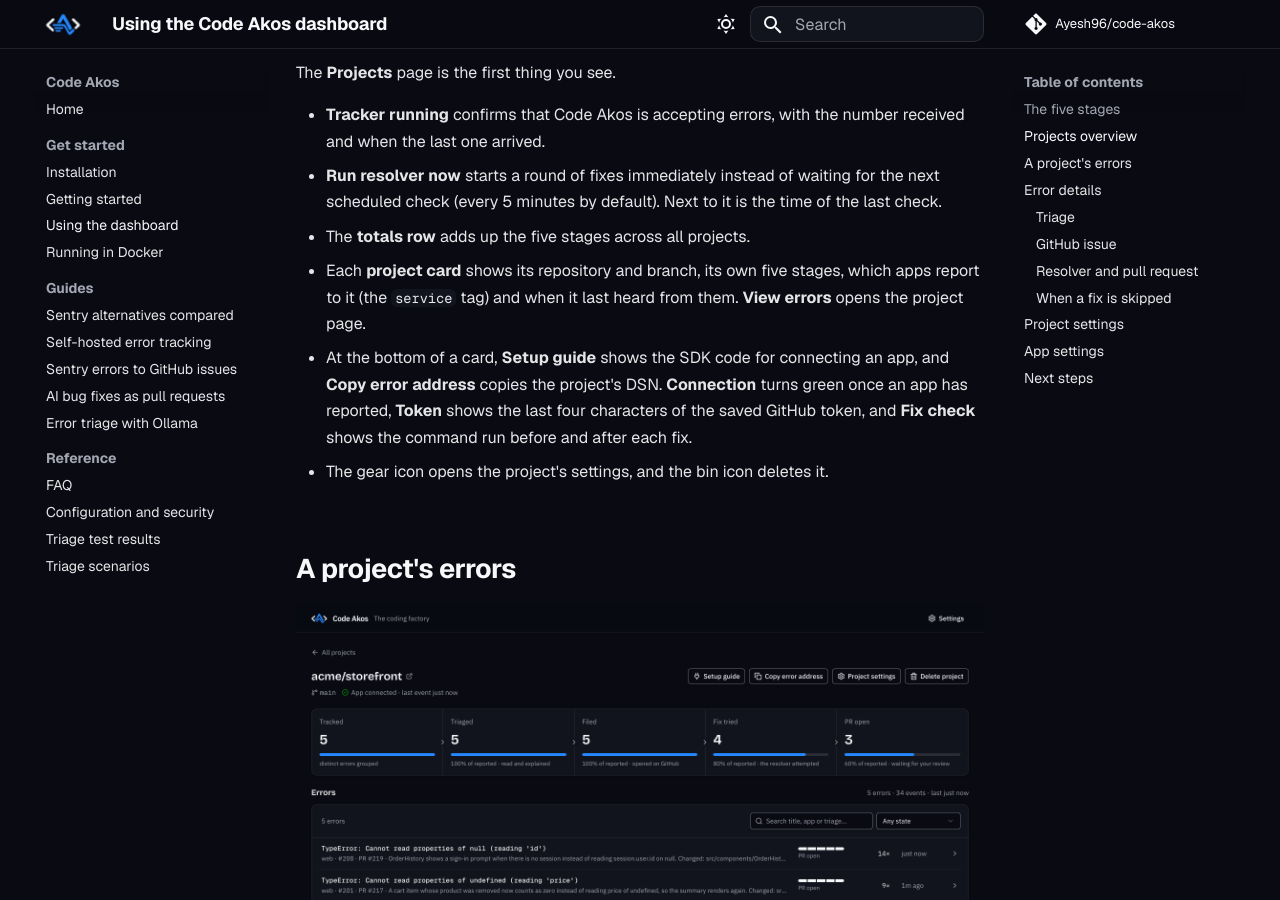
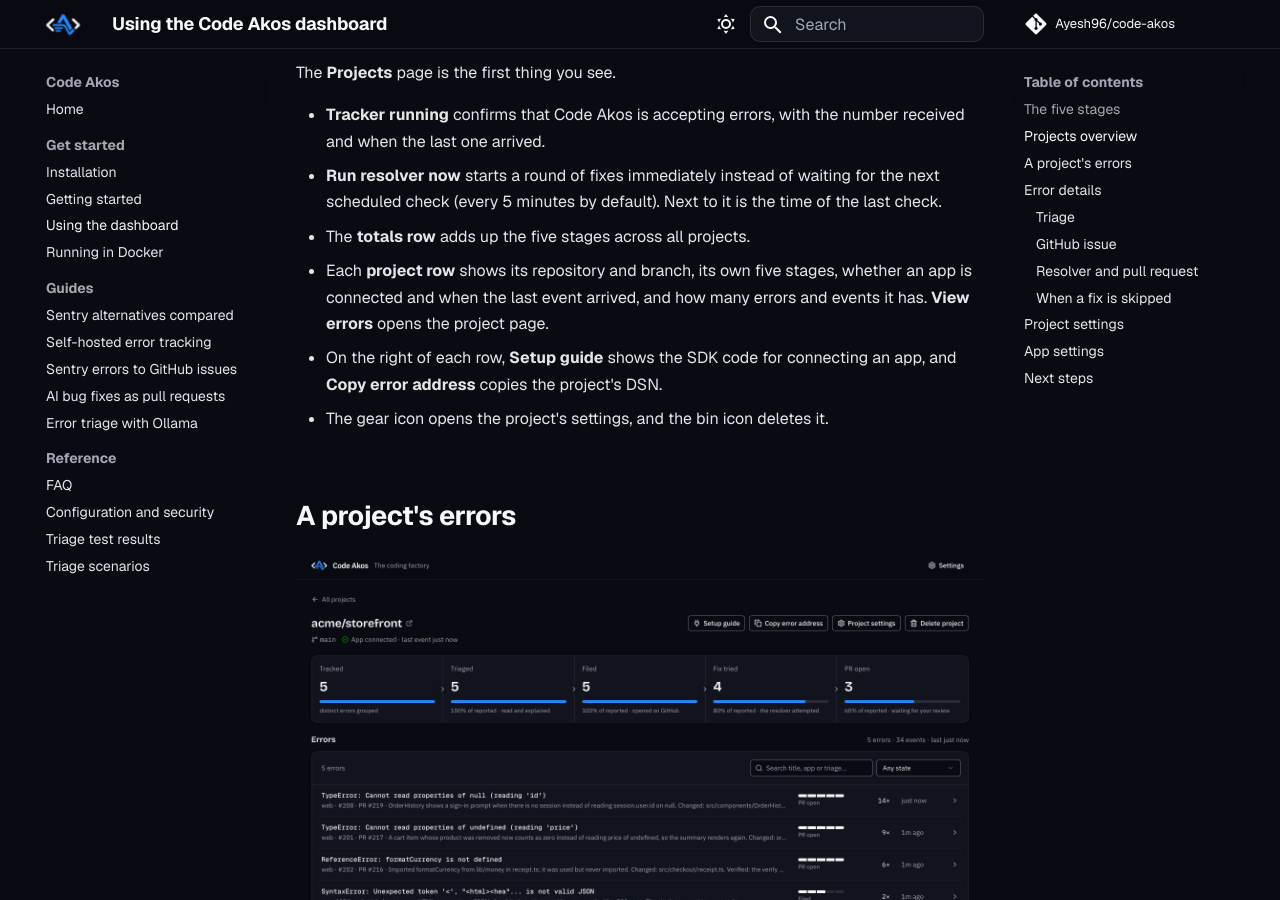
Before and after one commit to Ayesh96/CodeAkos, an MkDocs documentation site: the page built from docs/usage.md, in a window 1280 px wide and 900 px high, scrolled down 1419 px. Built offline with MkDocs 1.6.1 and Material for MkDocs 9.7.7, drawn with Linux system fonts in a browser that asks for light colours; comment, search, counter and statistics services are not loaded; some of the changed text lies outside the part shown.

Commit message:
Bring the docs in line with the new screenshots and project list
The Projects page lists projects in rows, so the docs and the Setup guide's own text say
row instead of card, and the connect guide is called Setup guide as its button is. usage.md
moves Connection, Token and Fix check to the project page, where they now are. The home
page video gets its real 1920x1080 size and a title that matches what it shows. The
screenshots are regenerated, with error addresses on the default port 3000.

```diff
--- a/docs/usage.md
+++ b/docs/usage.md
@@ -23,15 +23,15 @@ An error can stop early on purpose. A warning or an error without a stack trace
 
 ## Projects overview
 
-![Code Akos projects overview: totals for the five stages and a card for each project](assets/screenshots/05-dashboard-overview.png){ loading=lazy width="2880" height="1800" }
+![Code Akos projects overview: totals for the five stages and a row for each project](assets/screenshots/05-dashboard-overview.png){ loading=lazy width="2880" height="1800" }
 
 The **Projects** page is the first thing you see.
 
 - **Tracker running** confirms that Code Akos is accepting errors, with the number received and when the last one arrived.
 - **Run resolver now** starts a round of fixes immediately instead of waiting for the next scheduled check (every 5 minutes by default). Next to it is the time of the last check.
 - The **totals row** adds up the five stages across all projects.
-- Each **project card** shows its repository and branch, its own five stages, which apps report to it (the `service` tag) and when it last heard from them. **View errors** opens the project page.
-- At the bottom of a card, **Setup guide** shows the SDK code for connecting an app, and **Copy error address** copies the project's DSN. **Connection** turns green once an app has reported, **Token** shows the last four characters of the saved GitHub token, and **Fix check** shows the command run before and after each fix.
+- Each **project row** shows its repository and branch, its own five stages, whether an app is connected and when the last event arrived, and how many errors and events it has. **View errors** opens the project page.
+- On the right of each row, **Setup guide** shows the SDK code for connecting an app, and **Copy error address** copies the project's DSN.
 - The gear icon opens the project's settings, and the bin icon deletes it.
 
 ## A project's errors
@@ -92,7 +92,7 @@ If you disagree, click **Try again anyway** to run the resolver on it once more.
 
 ## Project settings
 
-Open a project's settings with the gear icon on its card, or with **Project settings** on its page. You can change:
+Open a project's settings with the gear icon on its row, or with **Project settings** on its page. You can change:
 
 - **Branch to work on.** Changing it fetches the new branch. New fixes start from it.
 - **GitHub token.** Leave it empty to keep the saved one. A new token is checked with GitHub before it is saved.
--- a/overrides/home.html
+++ b/overrides/home.html
@@ -23,7 +23,7 @@
         <li><span>PR open</span></li>
       </ol>
       <div class="ff-demo">
-        <video controls muted playsinline preload="metadata" width="2880" height="1800" title="Code Akos demo: an error goes from the Sentry SDK to a GitHub issue and a pull request" poster="{{ 'assets/screenshots/05-dashboard-overview.png' | url }}">
+        <video controls muted playsinline preload="metadata" width="1920" height="1080" title="Code Akos demo: the setup wizard, then an error arrives, is triaged, filed as a GitHub issue and fixed in a pull request" poster="{{ 'assets/screenshots/05-dashboard-overview.png' | url }}">
           <source src="{{ 'assets/demo/code-akos-demo.mp4' | url }}" type="video/mp4">
           <a href="{{ 'assets/demo/code-akos-demo.mp4' | url }}">Watch the demo video</a>
         </video>
--- a/web/src/components/extensions.ts
+++ b/web/src/components/extensions.ts
@@ -2,7 +2,7 @@ import type { ComponentType } from 'react';
 import { ProjectsPanel } from '@/components/projects/ProjectsPanel';
 
 /** The UI for each server workflow, keyed by its id. A workflow without an entry here gets no tab.
- *  Errors and the resolver show inside each project's card, so only Projects has a tab. */
+ *  Errors and the resolver show on each project's page, so only Projects has a tab. */
 export const PANELS: Record<string, ComponentType> = {
   projects: ProjectsPanel,
 };
```
Also changed, not shown: other parts of docs/usage.md (+1 -1 lines), README.md (+2 -2 lines), docs/getting-started.md (+3 -3 lines), docs/index.md (+1 -1 lines), docs/sentry-errors-to-github-issues.md (+1 -1 lines), docs/assets/screenshots/03-wizard-errors.png, docs/assets/screenshots/06-project-errors.png, docs/assets/screenshots/06b-project-errors-full.png, docs/assets/screenshots/07-error-triage.png, docs/assets/screenshots/08-error-pull-request.png, docs/assets/screenshots/09-error-skipped.png, docs/assets/screenshots/10-setup-guide.png, 5 other files.
